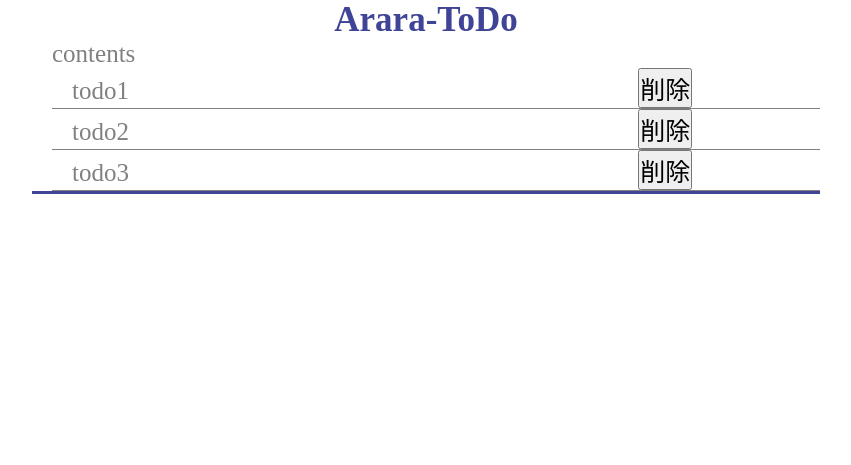
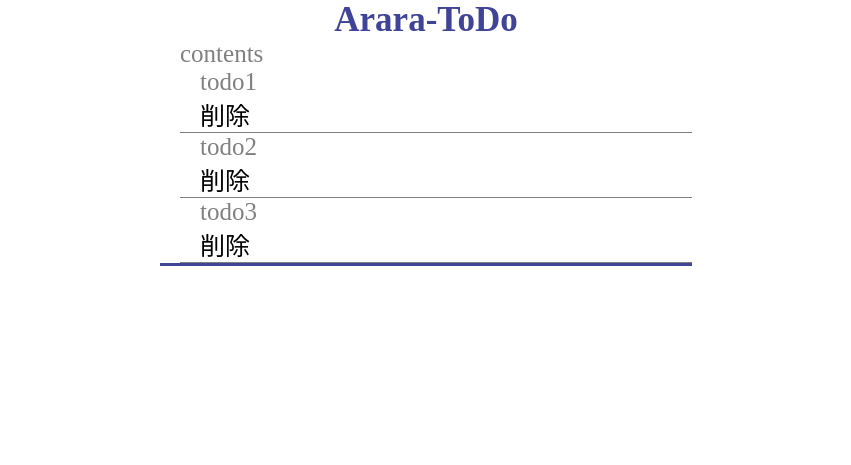
Before and after one commit to arara-ichihara/arara-todo, a Django app: page /araraTodoApp/ in a window 1280 px wide. Shown: the top 465 px of the page, without its empty margins (214-1065 px from the left). Run offline with Django 3.2, Linux system fonts and the light colour scheme.

Commit message:
buttonのスタイル初期化

```diff
--- a/araraTodo/static/style.css
+++ b/araraTodo/static/style.css
@@ -1,12 +1,23 @@
+/* 初期化設定 */
 *{
     margin: 0;
     padding: 0;
     font-size: 25px;
 }
 header,main,footer{
-    width: 60%;
+    width: 80%;
     margin: 0 auto;
 }
+
+button{
+    background-color: transparent;
+    border: none;
+    cursor: pointer;
+    outline: none;
+    padding: 0;
+    appearance: none;
+}
+/* 初期化設定終了 */
 
 body {
     width: 100%;
@@ -16,7 +27,7 @@ header h1 {
     color: 404497;
     font-size: 35px;
 }
-.main {
+main {
     width: 40%;
     margin: 0 auto;
 }
```
